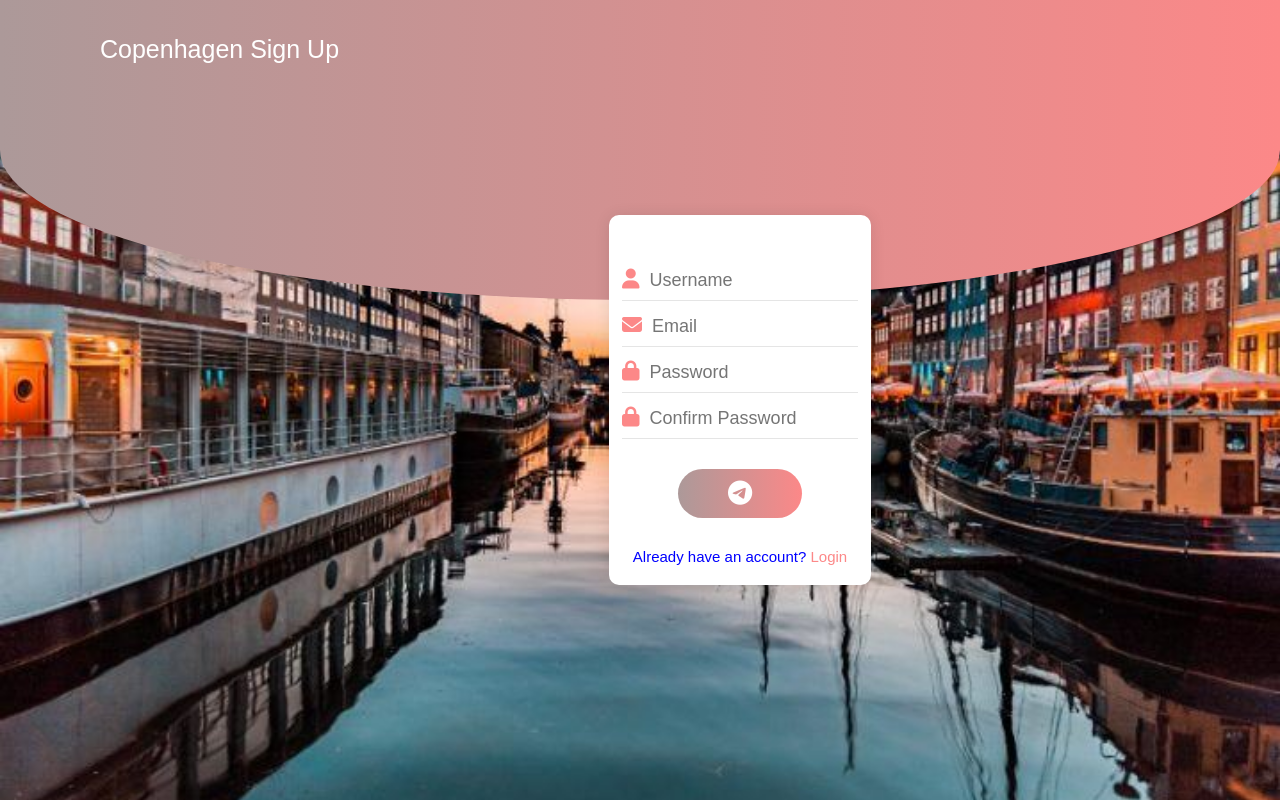
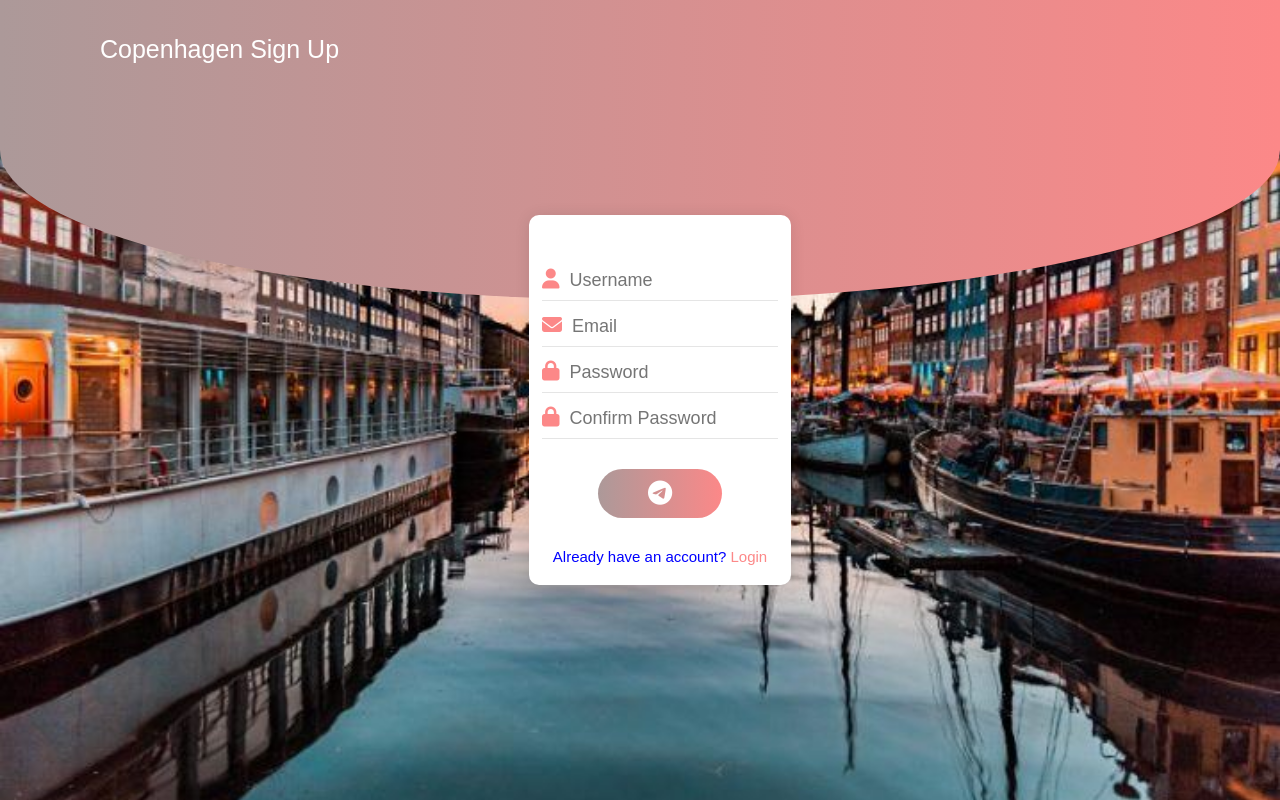
Before and after one commit to eRiickdev/Teamcopenhagenfrontend, a PHP site: page /register.html in a window 1280 px wide. Run offline with PHP 8.4, Linux system fonts and the light colour scheme; some libraries are stand-ins or nearby versions.

Commit message:
styled register.css

```diff
--- a/register.css
+++ b/register.css
@@ -57,7 +57,7 @@
 }
 
 form{
-	transform: translateX(10rem);
+	transform: translateX(2rem);
 	padding: 2rem 0;
 	background-color: #fff;
 	border-radius: 1rem;
--- a/register.js
+++ b/register.js
@@ -33,7 +33,7 @@
 	}
 
 	alert("Registeration Successful");
-	window.location("index.html");
+	window.assign.location("index.html");
 	return true;
 
 }
```
